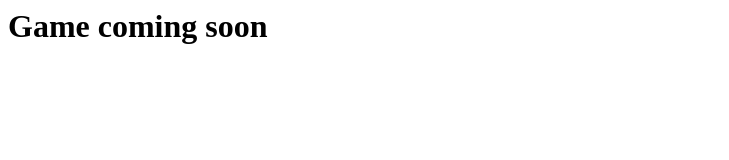
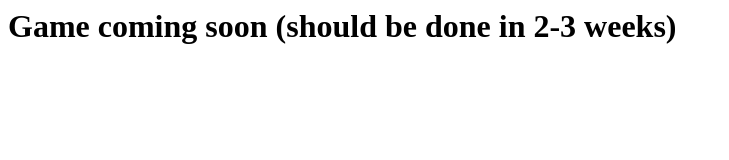
Before and after one commit to Fiddleford42/Oregon-trail, a plain HTML site: page index.html in a window 1280 px wide. Shown: the whole page, without its empty margins (0-729 px from the left). Drawn offline with Linux system fonts and the light colour scheme.

Commit message:
Update index.html

```diff
--- a/index.html
+++ b/index.html
@@ -5,6 +5,6 @@
       <title>Project</title>
     </head>
     <body>
-      <h1>Game coming soon</h1>
+      <h1>Game coming soon (should be done in 2-3 weeks)</h1>
     </body>
   </html>
```
